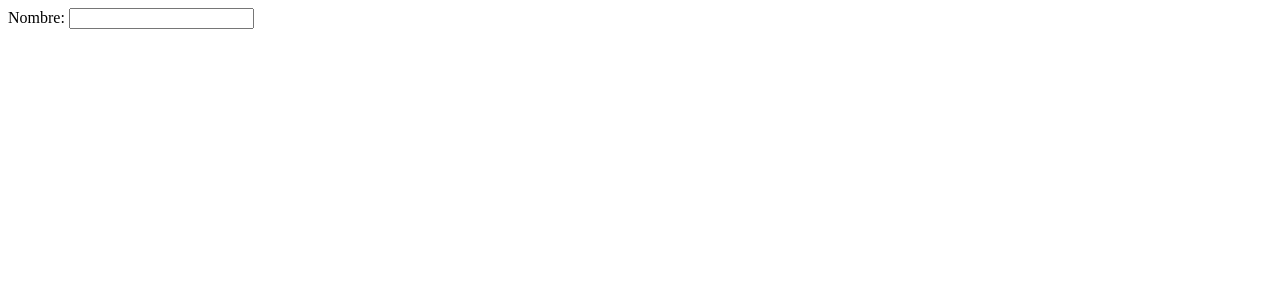
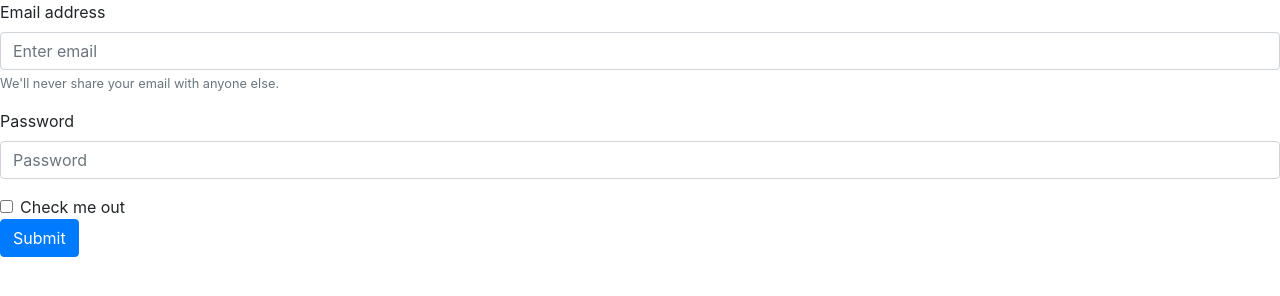
Before and after one commit to douglassiguenza/formulario, a plain HTML site: page index.html in a window 1280 px wide. Drawn offline with nearby package versions, Linux system fonts and the light colour scheme.

Commit message:
modifique el formulario

```diff
--- a/index.html
+++ b/index.html
@@ -3,12 +3,26 @@
 <head>
     <meta charset="UTF-8">
     <meta name="viewport" content="width=device-width, initial-scale=1.0">
+    <!-- Agregar el enlace al archivo CSS de Bootstrap -->
+  <link href="https://maxcdn.bootstrapcdn.com/bootstrap/4.5.2/css/bootstrap.min.css" rel="stylesheet">
     <title>Document</title>
 </head>
 <body>
     <form>
-        <label for="nombre">Nombre: </label>
-        <input type="text">
-    </form>
+        <div class="form-group">
+          <label for="exampleInputEmail1">Email address</label>
+          <input type="email" class="form-control" id="exampleInputEmail1" aria-describedby="emailHelp" placeholder="Enter email">
+          <small id="emailHelp" class="form-text text-muted">We'll never share your email with anyone else.</small>
+        </div>
+        <div class="form-group">
+          <label for="exampleInputPassword1">Password</label>
+          <input type="password" class="form-control" id="exampleInputPassword1" placeholder="Password">
+        </div>
+        <div class="form-check">
+          <input type="checkbox" class="form-check-input" id="exampleCheck1">
+          <label class="form-check-label" for="exampleCheck1">Check me out</label>
+        </div>
+        <button type="submit" class="btn btn-primary">Submit</button>
+      </form>
 </body>
 </html>
```
